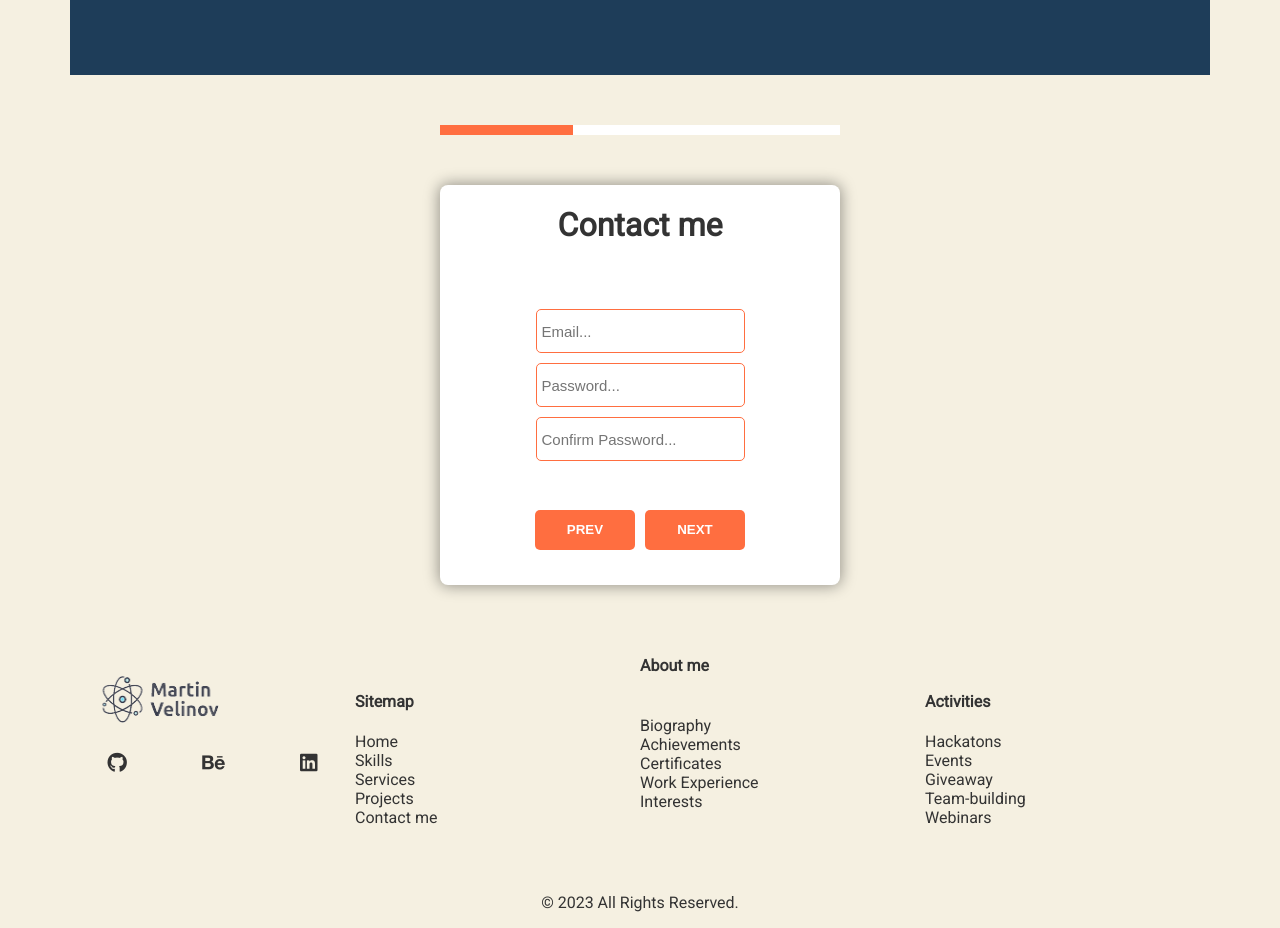
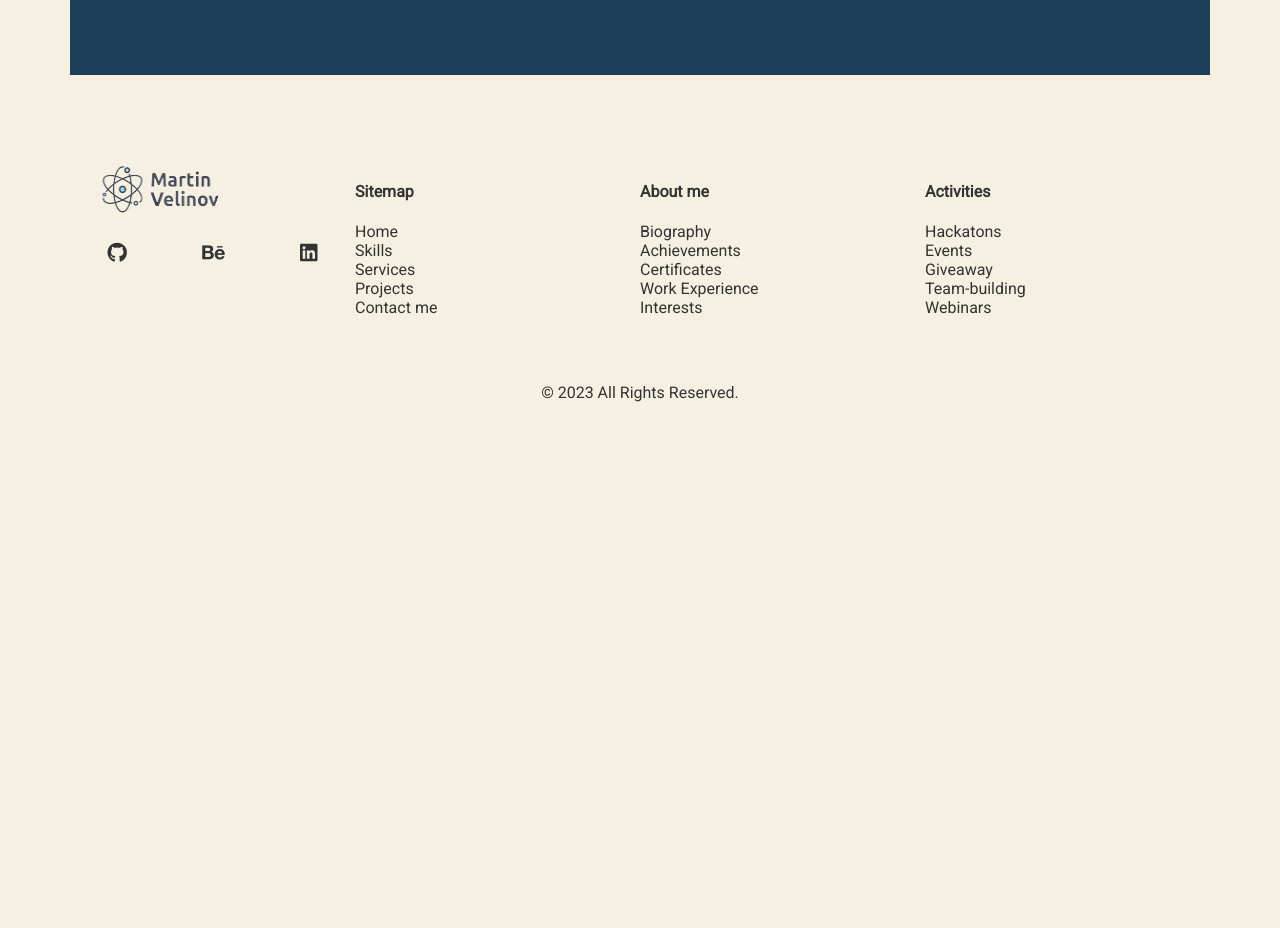
Before and after one commit to martin-velinov/Personal-Portfolio, a React (Create React App) app: page / in a window 1280 px wide. Shown: the part 3080-4008 px from the top of the page. After the commit the page ends 3498 px from the top, so only its background shows below. Built offline with nearby package versions, Linux system fonts and the light colour scheme.

Commit message:
small fix

```diff
--- a/src/components/Footer/Footer.css
+++ b/src/components/Footer/Footer.css
@@ -77,7 +77,7 @@ li {
 }
 
 .footer-col a:hover {
-  background-color: #ff6e40 !important;
+  font-weight: bold;
 }
 
 @media screen and (min-width: 780px) {
--- a/src/components/Footer/Footer.js
+++ b/src/components/Footer/Footer.js
@@ -1,9 +1,8 @@
 import React from 'react'
 import './Footer.css'
 import logo from '../../assets/img/logo.png'
-
+import {Link} from 'react-router-dom'
 const Footer = () => {
-  const insta= "https://www.instagram.com/m.velinov/"
   const github ="https://github.com/martin-velinov"
   const behance ="https://www.behance.net/martinvelinov"
   const linkedin = "https://www.linkedin.com/in/martin-velinov-796815162/"
@@ -35,22 +34,22 @@ const Footer = () => {
 
                 <ul className='list'>
                 <h4>Sitemap</h4>
-                  <li>Home</li>
-                  <li>Skills</li>
-                  <li>Services</li>
-                  <li>Projects</li>
-                  <li>Contact me</li>
+                  <Link>Home</Link>
+                  <Link>Skills</Link>
+                  <Link>Services</Link>
+                  <Link>Projects</Link>
+                  <Link>Contact me</Link>
                 </ul>
               </div>
 
               <div className="footer-col">
+                <ul className='list'>
                 <h4>About me</h4>
-                <ul className='list'>
-                  <li>Biography</li>
-                  <li>Achievements</li>
-                  <li>Certificates</li>
-                  <li>Work Experience</li>
-                  <li>Interests</li>
+                  <Link>Biography</Link>
+                  <Link>Achievements</Link>
+                  <Link>Certificates</Link>
+                  <Link>Work Experience</Link>
+                  <Link>Interests</Link>
                 </ul>
               </div>
 
@@ -58,11 +57,11 @@ const Footer = () => {
 
                 <ul className='list'>
                 <h4>Activities</h4>
-                  <li>Hackatons</li>
-                  <li>Events</li>
-                  <li>Giveaway</li>
-                  <li>Team-building</li>
-                  <li>Webinars</li>
+                  <Link>Hackatons</Link>
+                  <Link>Events</Link>
+                  <Link>Giveaway</Link>
+                  <Link>Team-building</Link>
+                  <Link>Webinars</Link>
                 </ul>
               </div>
             </div>
--- a/src/pages/Homepage/Homepage.js
+++ b/src/pages/Homepage/Homepage.js
@@ -4,7 +4,6 @@ import Skills from '../../components/Skills/Skills'
 import Services from '../../components/Services/Services'
 import Projects from '../../components/Projects/ProjectsComponent'
 import Banner from '../../components/Banner/Banner'
-import Form from '../../components/MultistepForm/Form'
 
 
 const Homepage = () => {
@@ -15,7 +14,6 @@ const Homepage = () => {
     <Services/>
     <Projects/>
     <Banner/>
-    <Form/>
   </div>
   )
 }
```
